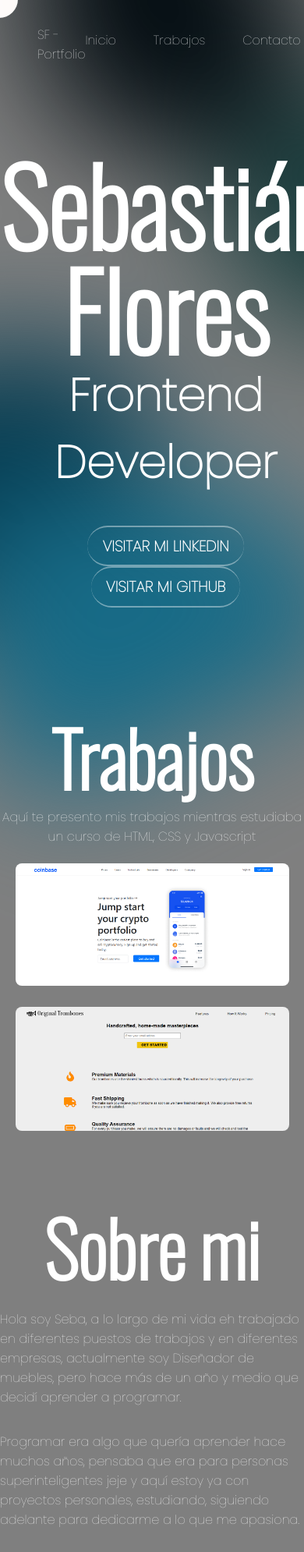
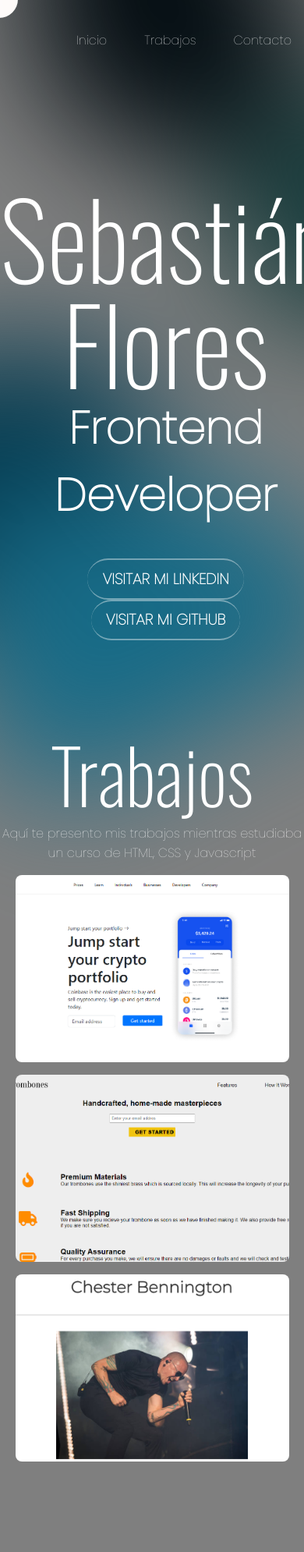
Before and after one commit to Sebflo11/Portfolio, a plain HTML site: page index.html in a window 390 px wide. Shown: the top 1990 px of the page at 78% size. Drawn offline with nearby package versions, Linux system fonts and the light colour scheme.

Commit message:
Agregamos un proyecto / modificamos resoponsive

```diff
--- a/index.html
+++ b/index.html
@@ -88,6 +88,14 @@
                         <h4 class="h4">Original Trombones</h4>
                     </a>
                 </article>
+                <article class="article">
+                    <a class="a" href="https://sebflo11.github.io/Projecto-Tribute-freeCodeCamp/" title="Proyecto-Tribute">
+                        <figure class="figure">
+                            <img src="assets/Chester.png" alt="Imagen" class="img" loading="lazy">
+                        </figure>
+                        <h4 class="h4">Page Tribute</h4>
+                    </a>
+                </article>
             </div>
         </section>
 
--- a/js.js
+++ b/js.js
@@ -15,7 +15,7 @@ document.addEventListener('mousemove', function(e){
 
 let links = Array.from(document.querySelectorAll('a'))
 
-console.log(links)
+// console.log(links)
 
 links.forEach(link => {
     link.addEventListener('mouseover', () =>{
--- a/style.css
+++ b/style.css
@@ -1,8 +1,4 @@
 @import url('https://fonts.googleapis.com/css2?family=Poppins:wght@100&display=swap');
-
-@import url('https://fonts.googleapis.com/css2?family=Raleway:wght@100&display=swap');
-
-@import url('https://fonts.googleapis.com/css2?family=Playfair+Display&display=swap');
 
 @import url('https://fonts.googleapis.com/css2?family=Oswald:wght@200&display=swap');
 
@@ -67,6 +63,7 @@ body{
     -webkit-font-smoothing: antialised;
     -moz-osx-font-smoothing: grayscale;
     cursor: none;
+    justify-content: space-around;
 }
 
 .circulos{
@@ -117,7 +114,7 @@ body{
 nav{
     max-width: 1000em;
     margin-top: auto;
-    padding: 2em 3em;
+    padding: 2em 1rem;
     display: flex;
     align-items: center;
     justify-content: space-between;
@@ -180,6 +177,7 @@ nav{
 .main{
     margin: 0 0 1em;
     text-align: center;
+    justify-items: center;
     position: relative;
     z-index: 2;
 }
@@ -187,13 +185,14 @@ nav{
 /* SECCION DE INICIO */
 .section{
     width: 100%;
-    min-height: 80vh;
+    min-height: 90vh;
     margin: 1em 0;
 
     display: flex;
     flex-flow: column wrap;
     justify-content: center;
     align-items: center;
+    justify-items: center;
 }
 .section .info{
     font-size: 1.2em;
@@ -229,10 +228,18 @@ nav{
 }
 .section .h2{
     font-family: var(--tipo-titular);
-    font-weight: 600;
+    font-weight: 500;
     font-size: 7em;
     line-height: 1em;
 }
+
+/* @media (max-width: 400px){
+    .section .h2{
+        margin-left: .2em;
+        margin-right: .2em;
+    }
+} */
+
 .section .h3{
     font-family: var(--tipo-principal);
     font-size: 3em;
@@ -241,8 +248,7 @@ nav{
 /* SECCION TRABAJOS */
 .section .grid{
     width: 90%;
-    height: 100%;
-    max-width: 40em;
+    max-width: 70em;
     margin: 1em 0;
     display: grid;
     grid-template-columns: repeat(auto-fit, minmax(15rem, 1fr));
@@ -264,6 +270,7 @@ nav{
 }
 .section .img{
     width: 100%;
+    height: 15em;
     border-radius: .5em;
 }
 .section .wide{
@@ -299,6 +306,7 @@ nav{
 }
 .works{
    color: white;
+   display: flex;
 }
 .works .h2{
     font-size: 6em;
@@ -308,11 +316,11 @@ nav{
 /* SECCION ABOUT */
 .about .h2{
     font-size: 6em;
-    margin: 0 0 2rem;
+    margin: 2em 0 2rem;
 }
 .about .p{
     max-width: 40em;
-    margin: 0 0 2em;
+    margin: 0 1em 2em 1em;
     font-size: 1em;
     text-align: left;
 }
@@ -369,8 +377,26 @@ nav{
     border-radius: 50%;
     mix-blend-mode: difference;
 }
+.cursor .cursor1{
+    width: 3em;
+    height: 3em;
+    background-color: white;
+    position: fixed;
+    top: 0;
+    left: 0;
+    z-index: 3;
+    pointer-events: none;
+    border-radius: 50%;
+    mix-blend-mode: difference;
+}
 
 .cursor.mini{
     transform: scale(0.5);
     transition: all .1s linear;
 }
+
+@media (max-width: 500px){
+    .nav-logo a{
+        color: transparent;
+    }
+}
```
Also changed, not shown: assets/Chester.png (added).
